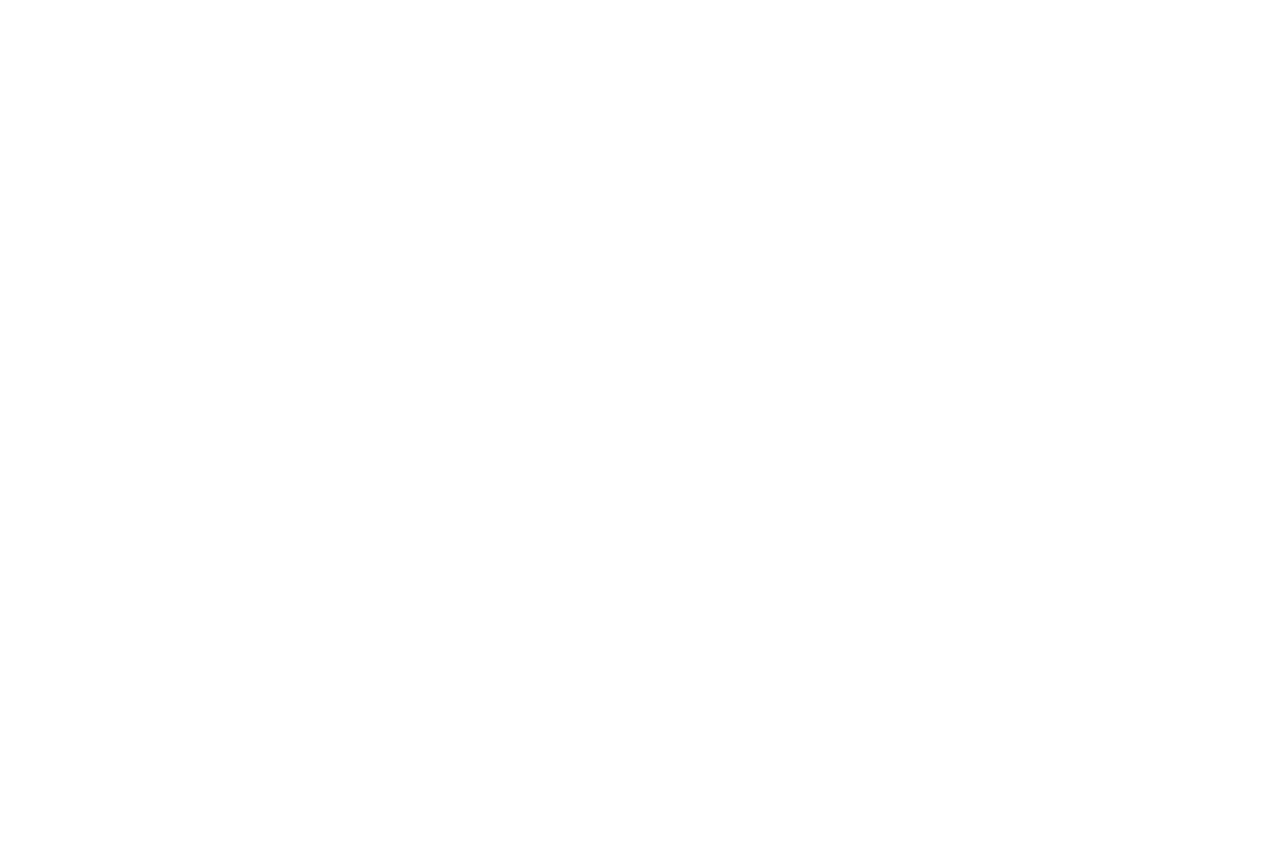
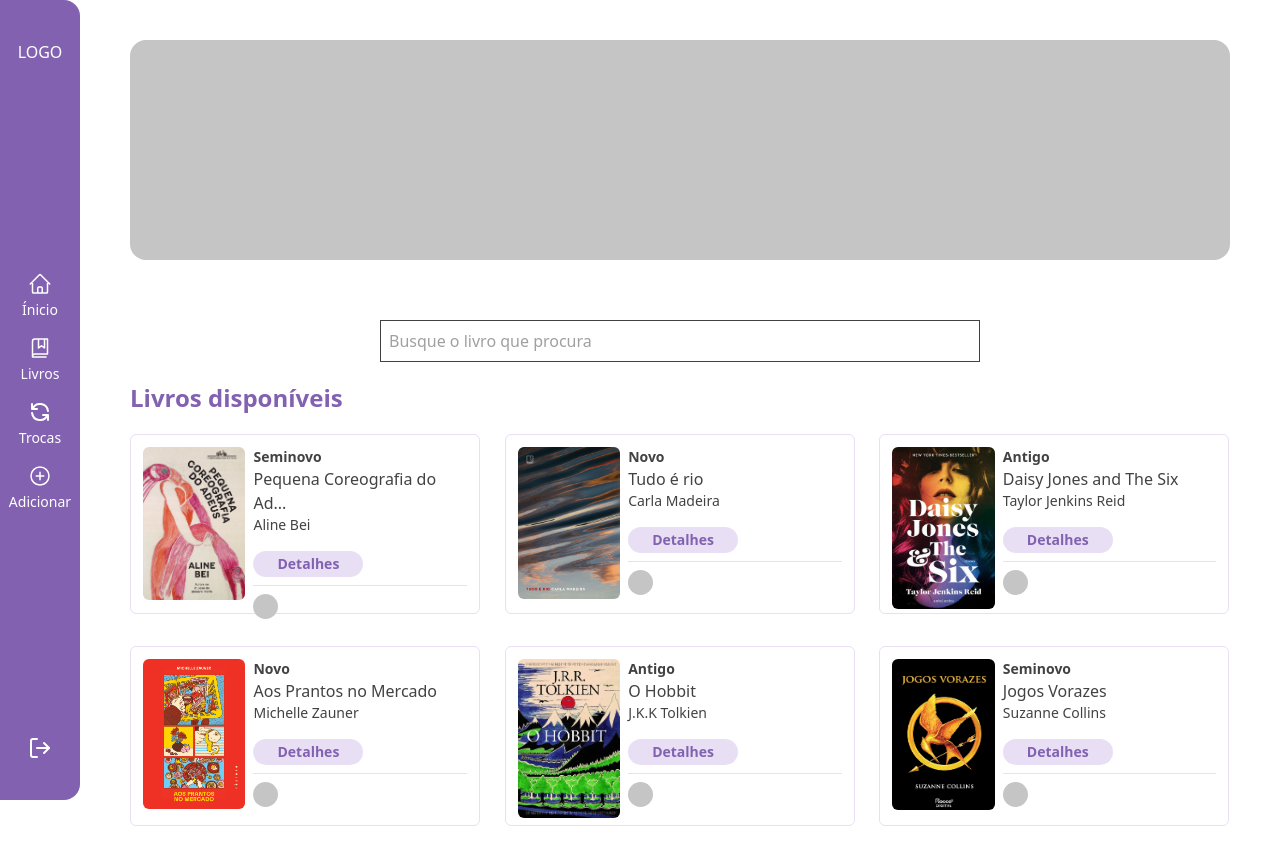
Before and after one commit to imarialu/bibliotroca, a React (Vite) app: page /inicio in a window 1280 px wide. Before the commit this address had no page. Before the commit the page ends 800 px from the top, so only its background shows below. Built offline with nearby package versions, Linux system fonts and the light colour scheme.

Commit message:
style: adiciona margin bottom ao container

```diff
--- a/src/App.jsx
+++ b/src/App.jsx
@@ -11,8 +11,8 @@ function App() {
         <Routes>
           <Route path='/login' element={<Login/>}/>
           <Route path='/cadastro' element={<Register/>}/>
-          <Route path='/' element={<Home/>}/>
-          <Route path='/oi' element={<BookRegister/>}/> {/* cadastro-de-livro*/}
+          <Route path='/inicio' element={<Home/>}/>
+          <Route path='/cadastro-de-livro' element={<BookRegister/>}/>
         </Routes>
       </Router>
     </>
--- a/src/pages/Home/Home.jsx
+++ b/src/pages/Home/Home.jsx
@@ -7,7 +7,7 @@ export default function Home(){
     return(
         <>
             <Sidebar/>
-            <main className="flex justify-center border-1">
+            <main className="flex justify-center">
                 <section className="ml-20">
                     <section className="flex justify-center">
                         <div className="w-[1100px] h-[220px] m-10 rounded-2xl bg-[var(--color-gray)]"></div>
@@ -23,7 +23,7 @@ export default function Home(){
                             <h1 className="text-2xl text-[var(--color-purple)] font-semibold">Livros disponíveis</h1>
                         </div>
 
-                        <div className="max-w-[1100px] w-full grid grid-cols-3 gap-y-8 gap-x-6 justify-center">
+                        <div className="max-w-[1100px] w-full grid grid-cols-3 gap-y-8 gap-x-6 justify-cente mb-10">
                             {books.map((book) => {
                                 return <BookCard
                                     key={book.id}
```
